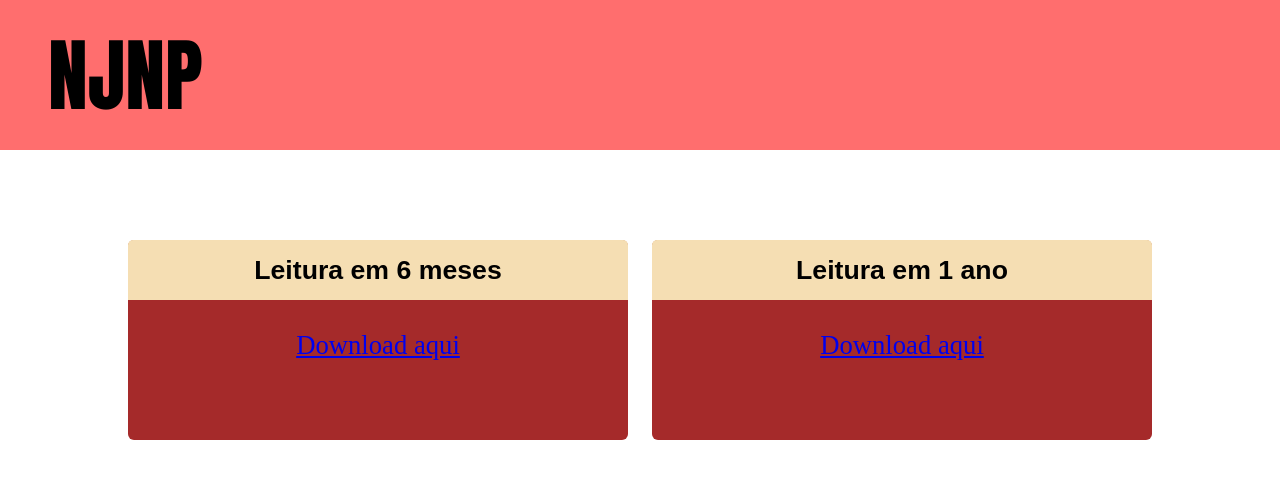
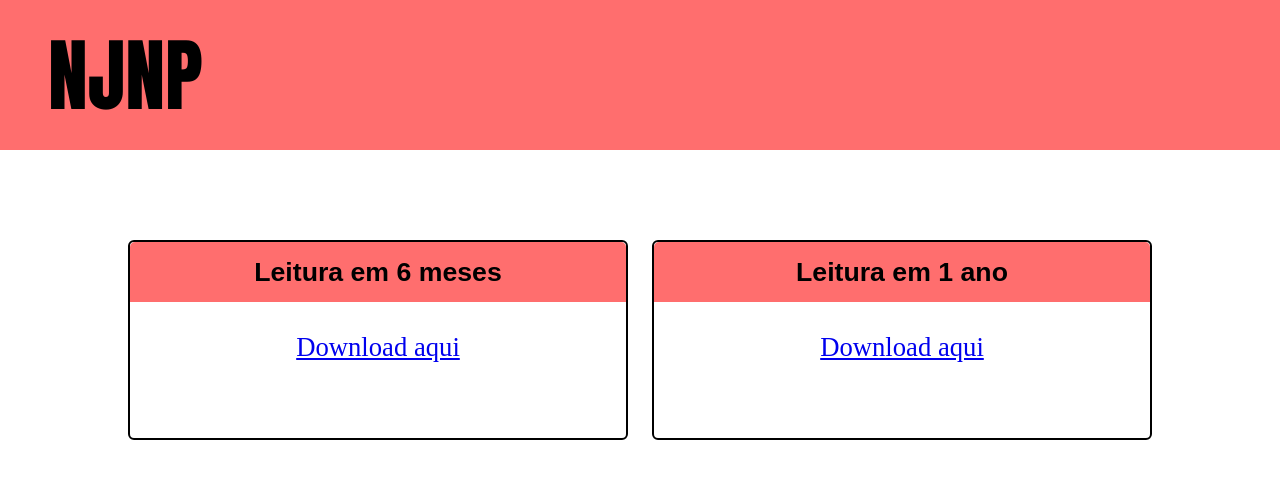
Before and after one commit to devVHarthmann/NJNP, a plain HTML site: page index.html in a window 1280 px wide. Drawn offline with Linux system fonts and the light colour scheme.

Commit message:
second commit

```diff
--- a/style.css
+++ b/style.css
@@ -34,7 +34,8 @@ main{
     justify-content: space-between;
 }
 .quad{
-    background-color: brown;
+    border: solid black 2px;
+    background-color: white;
     width: 500px;
     height: 200px;
     border-radius: 6px;
@@ -43,7 +44,7 @@ main{
     align-items: center;
 }
 .mCab{
-    background-color: wheat;
+    background-color: #ff6e6e;
     width: 100%;
     height: 60px;
     display: flex;
```
